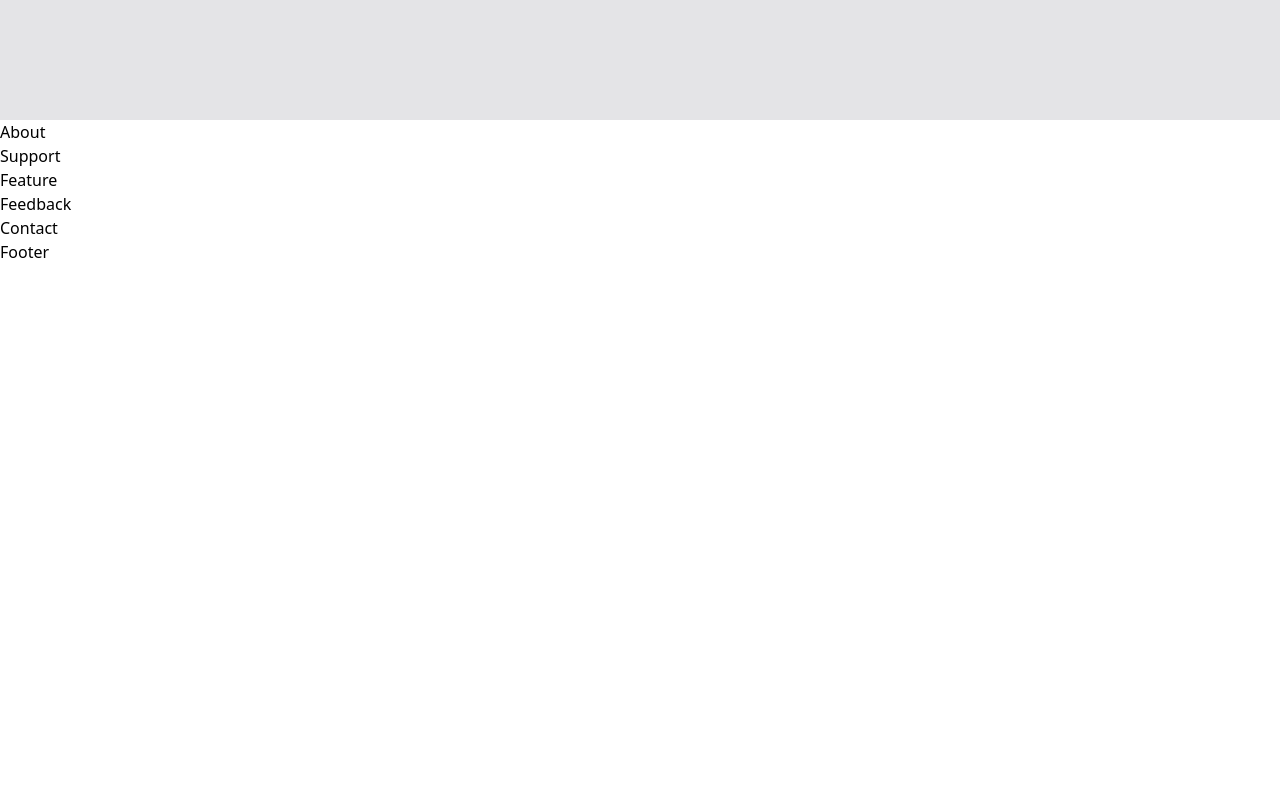
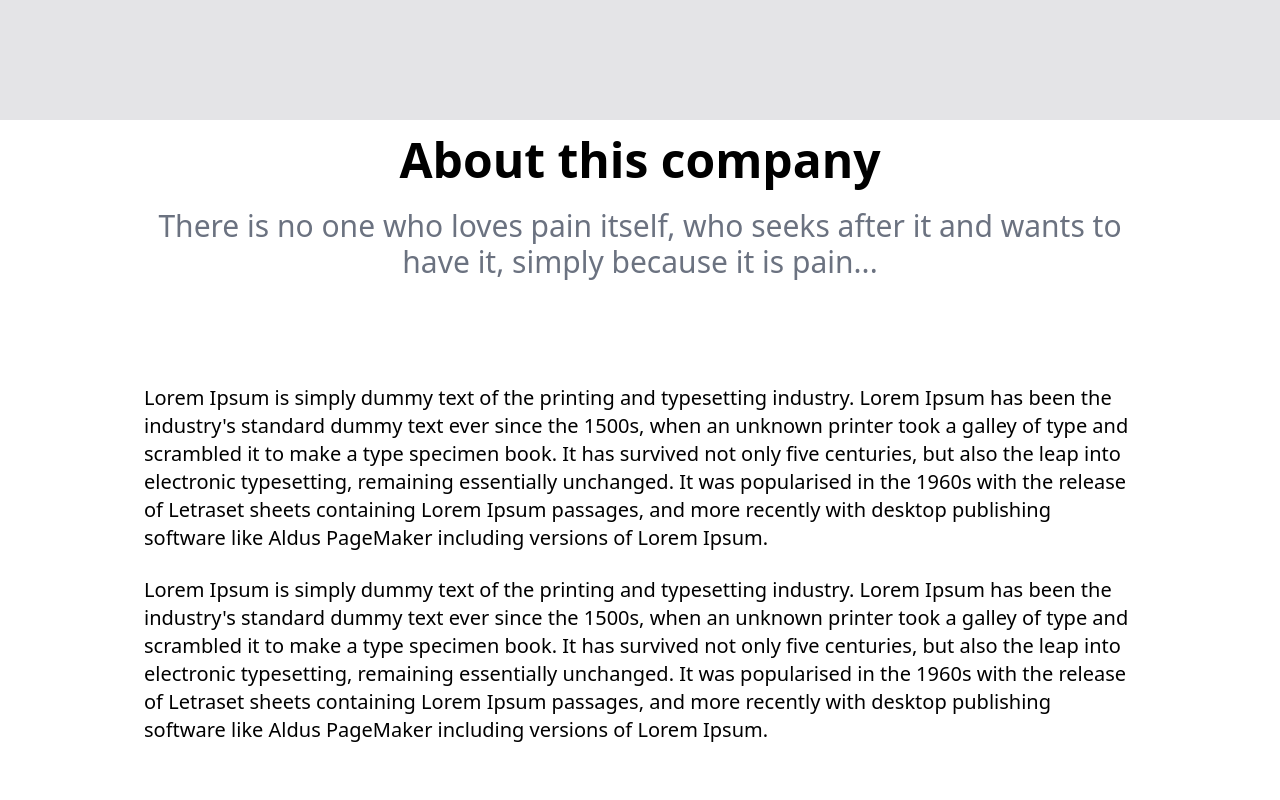
Before and after one commit to llllling/tailwindCSS, a React (Create React App) app: page / in a window 1280 px wide. Shown: the part 760-1560 px from the top of the page. Before the commit the page ends 1024 px from the top, so only its background shows below. Built offline with nearby package versions, Linux system fonts and the light colour scheme.

Commit message:
feat : about 컴포넌트 작성

```diff
--- a/src/components/About.js
+++ b/src/components/About.js
@@ -1,5 +1,42 @@
 import React from "react";
 
 export const About = () => {
-  return <div>About</div>;
+  return (
+    <section name="about" className="w-full h-screen">
+      <div className="flex flex-col items-center w-full h-full max-w-screen-lg p-4 mx-auto">
+        <div className="text-center">
+          <h2 className="font-bold text-5xl">About this company</h2>
+          <p className="py-6 text-3xl text-gray-500">
+            There is no one who loves pain itself, who seeks after it and wants
+            to have it, simply because it is pain...
+          </p>
+        </div>
+        <p className="mt-20 text-xl">
+          Lorem Ipsum is simply dummy text of the printing and typesetting
+          industry. Lorem Ipsum has been the industry's standard dummy text ever
+          since the 1500s, when an unknown printer took a galley of type and
+          scrambled it to make a type specimen book. It has survived not only
+          five centuries, but also the leap into electronic typesetting,
+          remaining essentially unchanged. It was popularised in the 1960s with
+          the release of Letraset sheets containing Lorem Ipsum passages, and
+          more recently with desktop publishing software like Aldus PageMaker
+          including versions of Lorem Ipsum.
+        </p>
+
+        <br />
+
+        <p className="text-xl">
+          Lorem Ipsum is simply dummy text of the printing and typesetting
+          industry. Lorem Ipsum has been the industry's standard dummy text ever
+          since the 1500s, when an unknown printer took a galley of type and
+          scrambled it to make a type specimen book. It has survived not only
+          five centuries, but also the leap into electronic typesetting,
+          remaining essentially unchanged. It was popularised in the 1960s with
+          the release of Letraset sheets containing Lorem Ipsum passages, and
+          more recently with desktop publishing software like Aldus PageMaker
+          including versions of Lorem Ipsum.
+        </p>
+      </div>
+    </section>
+  );
 };
```
